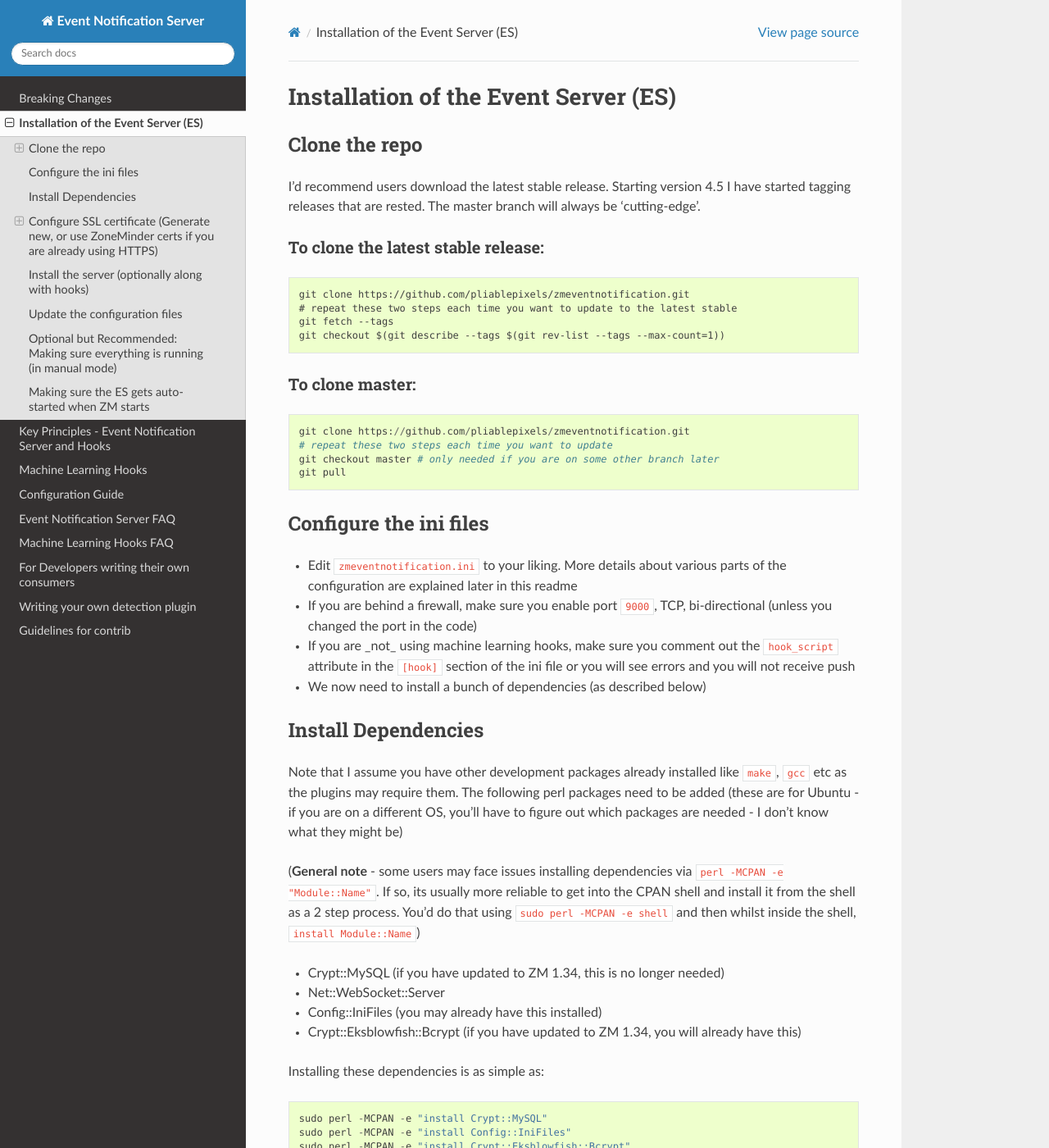
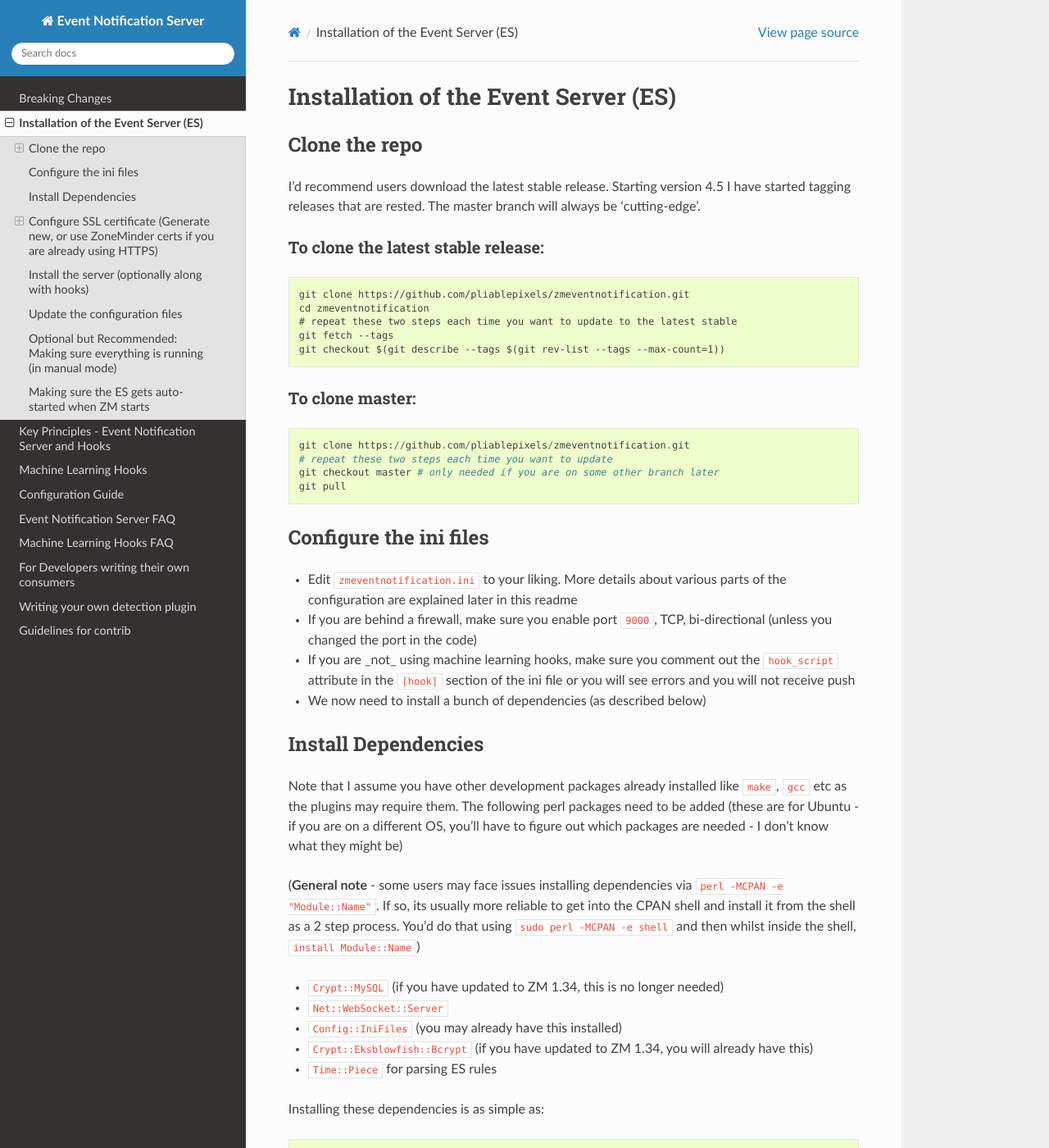
Before and after one commit to ZoneMinder/zmeventnotification, a Sphinx documentation site: the page built from docs/guides/install.rst, in a window 1280 px wide and 1400 px high. Shown: the whole window at 82% size. Built offline with Sphinx 7.4.7 and the Read the Docs theme 2.0.0, drawn with Linux system fonts in a browser that asks for light colours; some of the changed text lies outside the part shown.

Commit message:
initial rule engine code

```diff
--- a/docs/guides/install.rst
+++ b/docs/guides/install.rst
@@ -12,6 +12,7 @@
 ::
 
   git clone https://github.com/pliablepixels/zmeventnotification.git
+  cd zmeventnotification
   # repeat these two steps each time you want to update to the latest stable
   git fetch --tags
   git checkout $(git describe --tags $(git rev-list --tags --max-count=1))
@@ -53,10 +54,11 @@
 process. You'd do that using ``sudo perl -MCPAN -e shell`` and then
 whilst inside the shell, ``install Module::Name``)
 
--  Crypt::MySQL (if you have updated to ZM 1.34, this is no longer needed)
--  Net::WebSocket::Server
--  Config::IniFiles (you may already have this installed)
--  Crypt::Eksblowfish::Bcrypt (if you have updated to ZM 1.34, you will already have this)
+-  ``Crypt::MySQL`` (if you have updated to ZM 1.34, this is no longer needed)
+-  ``Net::WebSocket::Server``
+-  ``Config::IniFiles`` (you may already have this installed)
+-  ``Crypt::Eksblowfish::Bcrypt`` (if you have updated to ZM 1.34, you will already have this)
+- ``Time::Piece`` for parsing ES rules
 
 Installing these dependencies is as simple as:
 
@@ -151,7 +153,7 @@
 If you are not already using SSL for ZoneMinder and don't have
 certificates, generating them is as easy as:
 
-(replace /etc/zm/apache2/ssl/ with the directory you want the
+(replace ``/etc/zm/apache2/ssl/`` with the directory you want the
 certificate and key files to be stored in)
 
 ::
```
Also changed, not shown: other parts of docs/guides/install.rst (+1 -1 lines), docs/guides/breaking.rst (+12 -1 lines), es_rules.json (added, +36 -0 lines), 5 other files.
